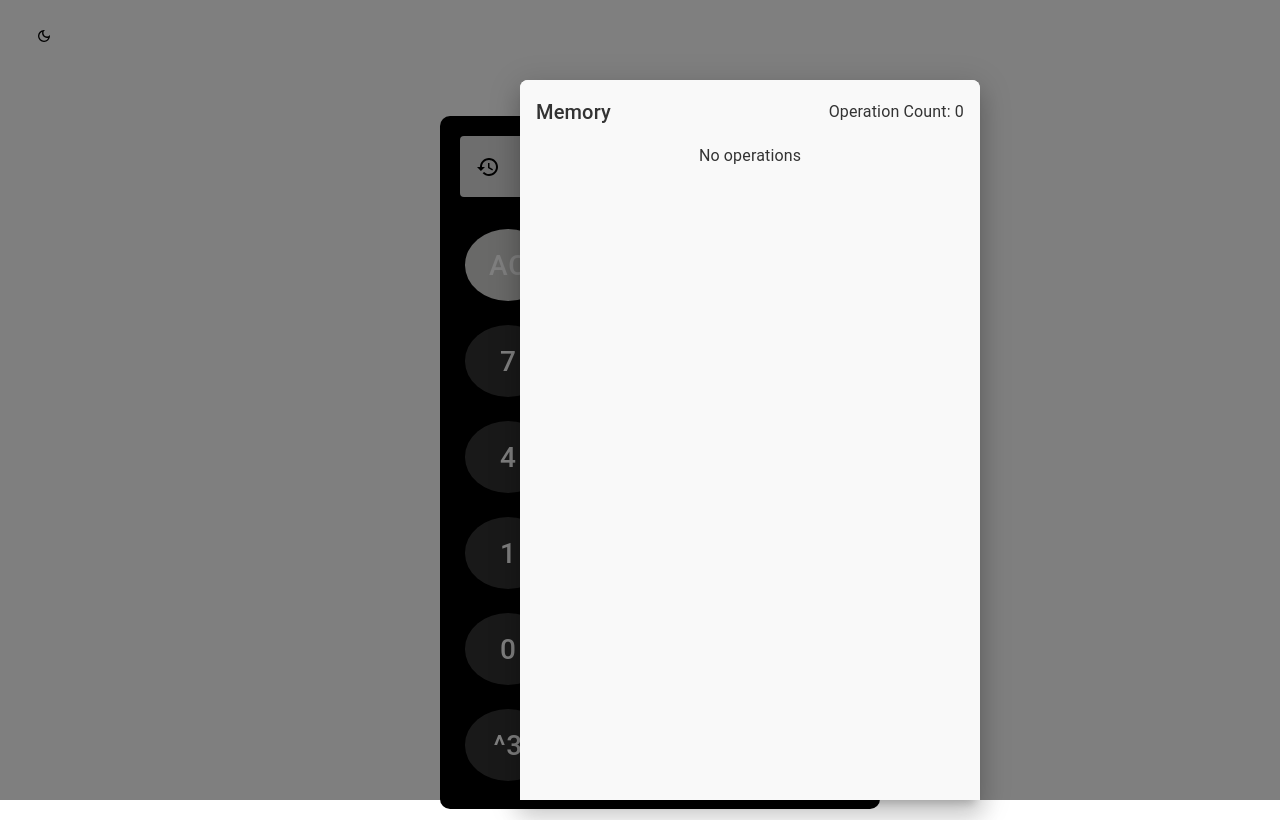
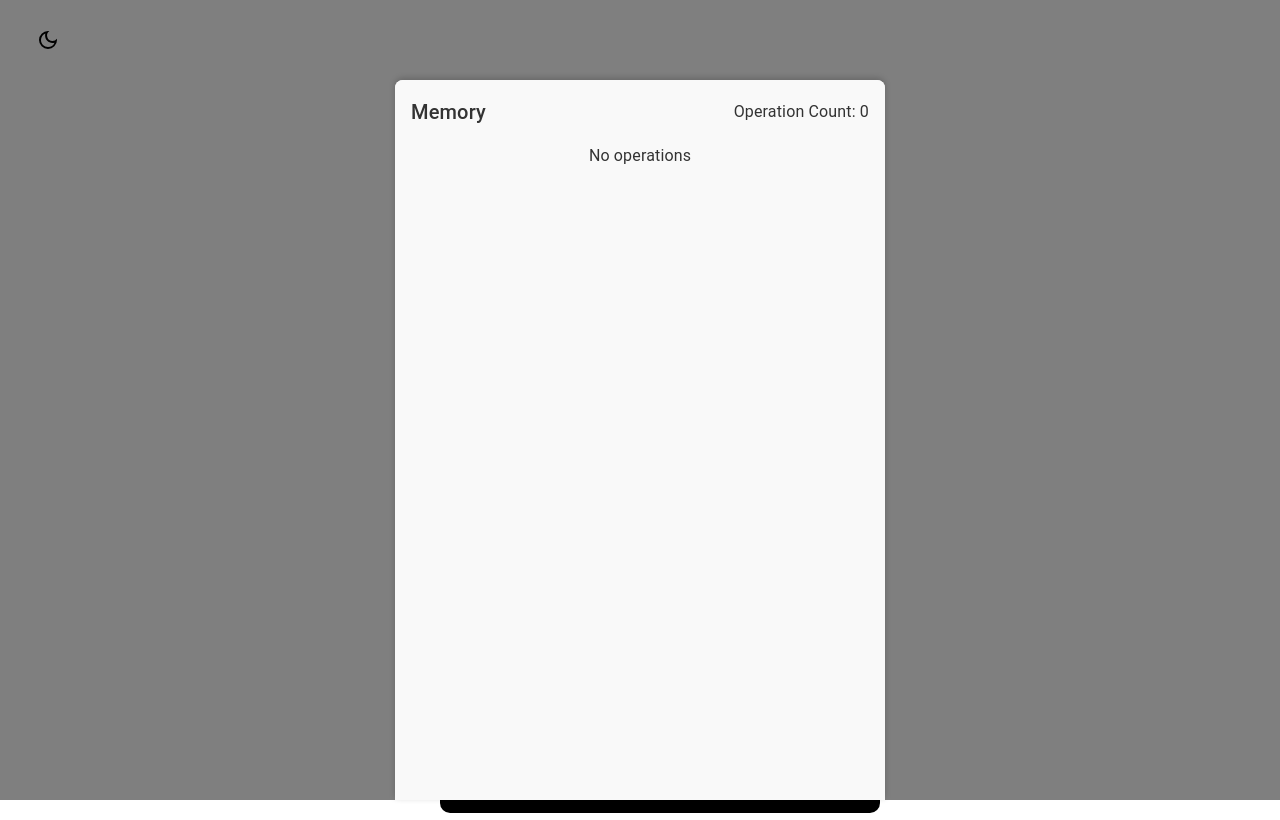
Before and after one commit to MinayeAliyeva/Calculator-App, a React (Create React App) app in the folder my-app/: page / in a window 1280 px wide. Both pictures are taken after a click on the icon 488 px from the left and 166 px from the top of the page. Built offline with nearby package versions, Linux system fonts and the light colour scheme.

Commit message:
bugfix(bugfix/evaluateExpression-actions-and-calculator-display):Update evaluateExpression function to handle square root and exponentiation with correct precedence

```diff
--- /dev/null
+++ b/my-app/src/check.js
@@ -0,0 +1,5 @@
+/*
+2+3pow2
+char=2;
+num=2;
+*/
--- a/my-app/src/components/Calculator.tsx
+++ b/my-app/src/components/Calculator.tsx
@@ -25,25 +25,24 @@ const Calculator = () => {
   }, []);
 
   const handleClearClick = useCallback(() => {
-    setDisplay((prev) => prev.slice(0, -1));
+    setDisplay((prev) => prev.slice(0, -1) || "0");
   }, []);
 
   const handleAllClearClick = useCallback(() => {
-    setDisplay("");
+    setDisplay("0");
     setOperations([]);
   }, []);
 
   const handlePercentageClick = useCallback(() => {
     try {
-      if (!display) {
+      if (!display || display === "0") {
         setDisplay("0");
         return;
       }
 
-      // Eğer sadece tek bir sayı varsa ve bu yüzde işareti değilse, yüzdelik hesapla
       if (display.includes("%")) {
-        const expression = display.replace(/%/g, "/100");
-        const result = evaluateExpression(expression).toString();
+        let expression = display.slice(0, -1);
+        const result = evaluateExpression(`${expression}/100`).toString();
         setDisplay(result);
         addOperationToMemory(`${display} = ${result}`);
       } else {
@@ -56,13 +55,14 @@ const Calculator = () => {
 
   const handleSquareRootClick = useCallback(() => {
     try {
-      if (!display) {
-        setDisplay("0");
+      if (display === "0" || display === "") {
+        setDisplay("√");
         return;
       }
-      const result = Math.sqrt(parseFloat(display)).toString();
-      addOperationToMemory(`√${display} = ${result}`);
-      setDisplay(result);
+      const expression = `√(${display})`;
+      const evaluated = evaluateExpression(expression);
+      setDisplay(`${expression} = ${evaluated}`);
+      addOperationToMemory(`${expression} = ${evaluated}`);
     } catch (error) {
       setDisplay("Error");
     }
@@ -71,15 +71,10 @@ const Calculator = () => {
   const handlePowClick = useCallback(
     (exponent: number) => {
       try {
-        if (!display) {
-          setDisplay("0");
-          return;
-        }
-        const base = parseFloat(display);
-        const poweredNum = Math.pow(base, exponent);
-        const result = poweredNum.toString();
-        addOperationToMemory(`${display} ^ ${exponent} = ${result}`);
-        setDisplay(result);
+        const result = `${display}^${exponent}`;
+        const evaluated = evaluateExpression(result);
+        setDisplay(evaluated.toString());
+        addOperationToMemory(`${result} = ${evaluated}`);
       } catch (error) {
         setDisplay("Error");
       }
@@ -95,18 +90,24 @@ const Calculator = () => {
         prev.lastIndexOf("*"),
         prev.lastIndexOf("/")
       );
-
       const lastNumber = prev.slice(lastOperatorIndex + 1);
 
-      if ((prev.slice(0, 1) === "0" || !prev) && value === "-") {
+      if (value === "√") {
+        return prev ? `√(${prev})` : "√";
+      }
+
+      if ((prev === "0" || prev === "") && value === "-") {
         return value;
       }
-      if (operators?.includes(value) && (prev === "" || prev === "0")) {
+
+      if (operators.includes(value) && (prev === "" || prev === "0")) {
         return `0${value}`;
       }
+
       if (prev === "0" && !operators.includes(value) && value !== ".") {
         return value;
       }
+
       if (value === ".") {
         if (prev === "" || prev === "0") {
           return "0.";
@@ -115,14 +116,20 @@ const Calculator = () => {
           return prev;
         }
       }
-      if (operators?.includes(value) && operators.includes(prev.slice(-1))) {
+
+      if (operators.includes(value) && operators.includes(prev.slice(-1))) {
         return prev.slice(0, -1) + value;
       }
+
       if (
         value === "." &&
         (prev === "" || operators.includes(prev.slice(-1)))
       ) {
         return prev + "0.";
+      }
+
+      if (prev.startsWith("√") && value !== "√") {
+        return prev + value;
       }
 
       return prev + value;
@@ -180,9 +187,8 @@ const Calculator = () => {
   );
 
   const handleDrawerOpen = () => setDrawerOpen(true);
-  const handleDrawerClose = () => setDrawerOpen(false);
 
-  const counOfMemort = operations?.length;
+  const counOfMemort = operations.length;
 
   return (
     <>
@@ -204,7 +210,7 @@ const Calculator = () => {
             onHistoryClick={handleDrawerOpen}
             counOfMemory={counOfMemort}
           />
-          {buttons?.map((value: string) => (
+          {buttons.map((value: string) => (
             <CalcBtn
               onClick={() => handleClick(value)}
               key={value}
--- a/my-app/src/components/HistoryDrawer.tsx
+++ b/my-app/src/components/HistoryDrawer.tsx
@@ -1,4 +1,3 @@
-
 import Memory from "./Memory";
 import { Box, Drawer, IconButton } from "@mui/material";
 import { useTheme } from "../context/ThemeContext";
@@ -14,6 +13,7 @@ export const HistoryDrawer = ({
   const handleDrawerOpen = () => setDrawerOpen(true);
   const handleDrawerClose = () => setDrawerOpen(false);
   const { isDarkMode } = useTheme();
+
   return (
     <Drawer
       anchor="bottom"
@@ -22,14 +22,24 @@ export const HistoryDrawer = ({
       sx={{
         position: "fixed",
         bottom: 0,
-        width: "450px",
+        width: "100%",
+        maxWidth: "450px",
         zIndex: 1300,
         "& .MuiDrawer-paper": {
           width: "100%",
-          maxWidth: "460px",
+          maxWidth: "490px",
           borderTopLeftRadius: "8px",
           borderTopRightRadius: "8px",
-          marginLeft: "520px",
+          marginLeft: "auto",
+          marginRight: "auto",
+          boxShadow: "0 -2px 6px rgba(0, 0, 0, 0.2)",
+        },
+        "@media (max-width: 600px)": {
+          "& .MuiDrawer-paper": {
+            maxWidth: "100%",
+            borderTopLeftRadius: 0,
+            borderTopRightRadius: 0,
+          },
         },
       }}
     >
@@ -56,4 +66,4 @@ export const HistoryDrawer = ({
   );
 };
 
-export default Drawer;
+export default HistoryDrawer;
--- a/my-app/src/components/ThemeToogle.tsx
+++ b/my-app/src/components/ThemeToogle.tsx
@@ -1,15 +1,13 @@
-import { MdOutlineDarkMode } from "react-icons/md";
+import { MdOutlineDarkMode, MdOutlineLightMode } from "react-icons/md";
 import { useTheme } from "../context/ThemeContext";
-
 
 const ThemeToggle = () => {
   const { isDarkMode, toggleTheme } = useTheme();
 
   return (
-    <MdOutlineDarkMode
+    <div
       style={{
-        marginTop: "1rem",
-
+        marginTop: "0rem",
         color: isDarkMode ? "#fff" : "#000",
         border: "none",
         padding: "8px 16px",
@@ -17,9 +15,17 @@ const ThemeToggle = () => {
         cursor: "pointer",
         transition: "background-color 0.3s ease, color 0.3s ease",
         margin: "20px",
+        display: "flex",
+        alignItems: "center",
       }}
       onClick={toggleTheme}
-    />
+    >
+      {isDarkMode ? (
+        <MdOutlineLightMode size={24} />
+      ) : (
+        <MdOutlineDarkMode size={24} />
+      )}
+    </div>
   );
 };
 
--- a/my-app/src/helpers/evaluateExpression.ts
+++ b/my-app/src/helpers/evaluateExpression.ts
@@ -99,7 +99,15 @@ export const evaluateExpression = (expression: string): number => {
         }
         operators.pop();
       } else if (char === "%") {
+        applyOperatorWithPrecedence(2);
         operators.push(char);
+      } else if (char === "√") {
+        if (i === 0 || "+-*/%(".includes(expression[i - 1])) {
+          operators.push(char);
+        } else {
+          applyOperatorWithPrecedence(4);
+          operators.push(char);
+        }
       }
     }
   }
@@ -107,10 +115,9 @@ export const evaluateExpression = (expression: string): number => {
   parseNumber();
   handleOperators();
 
-  const result = values.pop()!;
-  if (isNaN(result) || !isFinite(result)) {
-    throw new Error("Invalid result");
+  if (values.length !== 1) {
+    throw new Error("Invalid expression");
   }
 
-  return Math.round(result * 1e10) / 1e10;
+  return values[0];
 };
```
